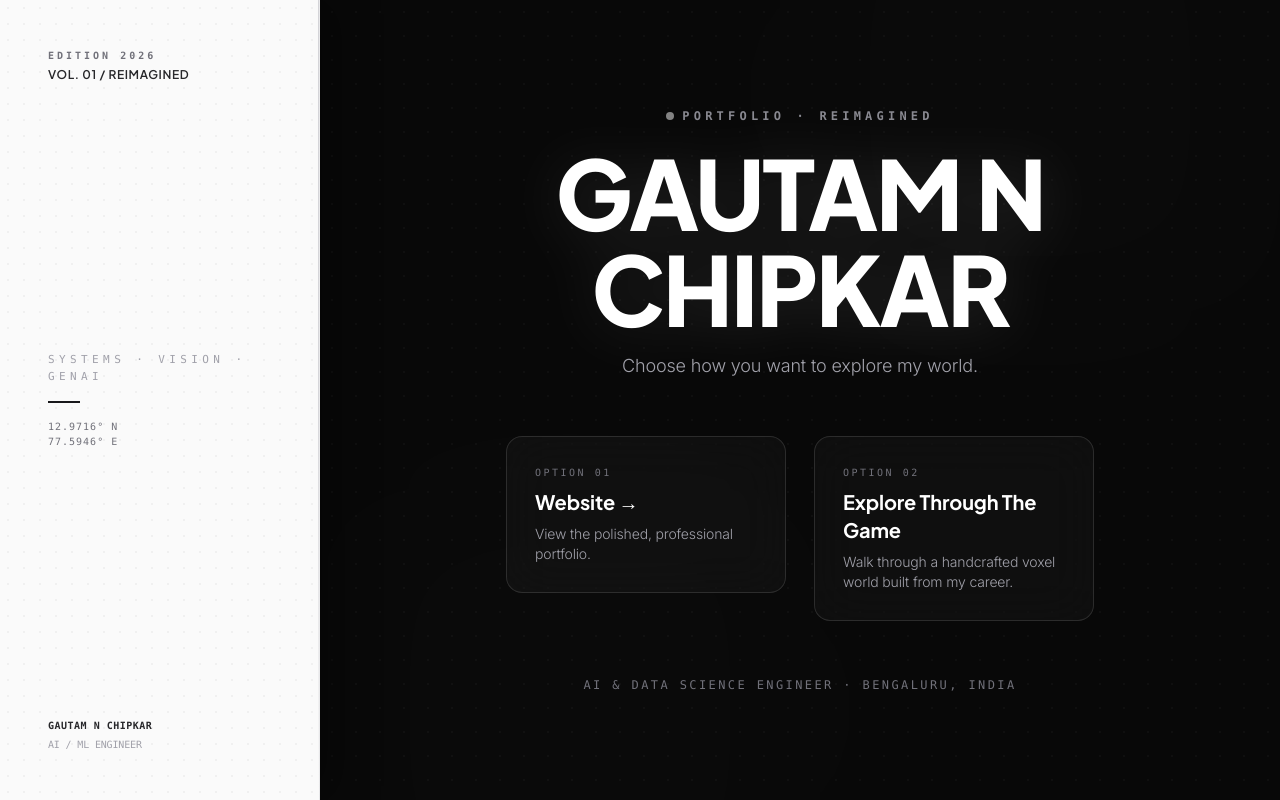
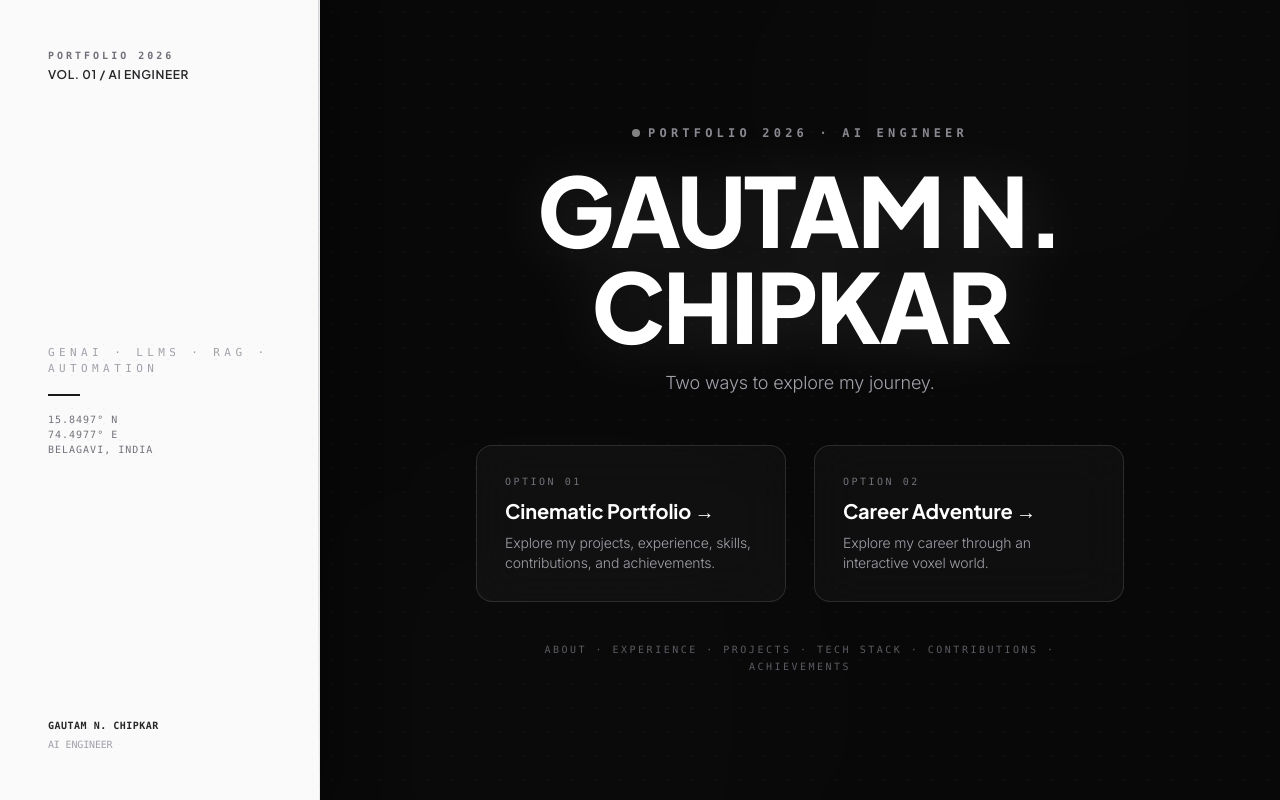
Before and after one commit to gee-46/VibeScroll-Portfolio, a Next.js app: page / in a window 1280 px wide. Built offline with nearby package versions, Linux system fonts and the light colour scheme; no server answers; a web font is replaced by a local one.

Commit message:
Update landing screen copy and AI Engineer positioning

```diff
--- a/src/components/ChooseWorld.tsx
+++ b/src/components/ChooseWorld.tsx
@@ -31,10 +31,10 @@ export default function ChooseWorld({ onSelectWebsite, onSelectGame }: ChooseWor
                     className="flex flex-col gap-1"
                 >
                     <span className="font-mono text-[10px] tracking-[0.3em] uppercase font-bold text-zinc-500">
-                        EDITION 2026
+                        PORTFOLIO 2026
                     </span>
                     <span className="font-grotesk text-xs tracking-wider font-semibold text-zinc-800">
-                        VOL. 01 / REIMAGINED
+                        VOL. 01 / AI ENGINEER
                     </span>
                 </motion.div>
 
@@ -46,11 +46,11 @@ export default function ChooseWorld({ onSelectWebsite, onSelectGame }: ChooseWor
                     className="my-auto py-8"
                 >
                     <div className="writing-mode-vertical font-mono text-[11px] tracking-[0.4em] uppercase text-zinc-400 font-medium">
-                        SYSTEMS · VISION · GENAI
+                        GENAI · LLMs · RAG · AUTOMATION
                     </div>
                     <div className="w-8 h-[2px] bg-zinc-900 my-4" />
                     <p className="font-mono text-[10px] tracking-widest text-zinc-500">
-                        12.9716° N<br />77.5946° E
+                        15.8497° N<br />74.4977° E<br />BELAGAVI, INDIA
                     </p>
                 </motion.div>
 
@@ -61,8 +61,8 @@ export default function ChooseWorld({ onSelectWebsite, onSelectGame }: ChooseWor
                     transition={{ duration: 0.7, delay: 0.4 }}
                     className="flex flex-col gap-1 text-[10px] font-mono text-zinc-400"
                 >
-                    <span className="text-zinc-800 font-semibold tracking-wider">GAUTAM N CHIPKAR</span>
-                    <span>AI / ML ENGINEER</span>
+                    <span className="text-zinc-800 font-semibold tracking-wider">GAUTAM N. CHIPKAR</span>
+                    <span>AI ENGINEER</span>
                 </motion.div>
             </div>
 
@@ -85,7 +85,7 @@ export default function ChooseWorld({ onSelectWebsite, onSelectGame }: ChooseWor
                         className="text-zinc-400 font-mono text-[10px] md:text-xs tracking-[0.35em] uppercase font-semibold mb-5 flex items-center gap-2"
                     >
                         <span className="w-2 h-2 rounded-full bg-white/80 animate-pulse" />
-                        PORTFOLIO · REIMAGINED
+                        PORTFOLIO 2026 · AI ENGINEER
                     </motion.div>
 
                     {/* Title */}
@@ -95,7 +95,7 @@ export default function ChooseWorld({ onSelectWebsite, onSelectGame }: ChooseWor
                         transition={{ duration: 0.8, delay: 0.35 }}
                         className="text-4xl sm:text-6xl md:text-7xl lg:text-8xl font-black tracking-tight mb-4 leading-[1.02] font-grotesk text-white drop-shadow-[0_4px_30px_rgba(255,255,255,0.12)]"
                     >
-                        GAUTAM N CHIPKAR
+                        GAUTAM N.<br className="sm:hidden" /> CHIPKAR
                     </motion.h1>
 
                     {/* Subtitle */}
@@ -103,9 +103,9 @@ export default function ChooseWorld({ onSelectWebsite, onSelectGame }: ChooseWor
                         initial={{ opacity: 0, y: 16 }}
                         animate={{ opacity: 1, y: 0 }}
                         transition={{ duration: 0.7, delay: 0.5 }}
-                        className="text-zinc-400 font-light text-sm sm:text-base md:text-lg max-w-lg mb-12 sm:mb-14 font-sans"
+                        className="text-zinc-400 font-light text-sm sm:text-base md:text-lg max-w-lg mb-10 sm:mb-12 font-sans"
                     >
-                        Choose how you want to explore my world.
+                        Two ways to explore my journey.
                     </motion.p>
 
                     {/* Choices Row */}
@@ -115,51 +115,55 @@ export default function ChooseWorld({ onSelectWebsite, onSelectGame }: ChooseWor
                         transition={{ duration: 0.7, delay: 0.65 }}
                         className="flex flex-col sm:flex-row gap-5 md:gap-7 justify-center items-stretch w-full max-w-2xl"
                     >
-                        {/* Option 01: Website */}
+                        {/* Option 01: Cinematic Portfolio */}
                         <Magnetic>
                             <button
                                 onClick={onSelectWebsite}
-                                className="group w-full sm:w-[280px] text-left p-6 md:p-7 rounded-2xl border border-white/[0.12] bg-white/[0.03] hover:bg-white/[0.08] hover:border-white/40 backdrop-blur-xl transition-all duration-300 hover:-translate-y-1 hover:shadow-[0_15px_40px_rgba(255,255,255,0.08)] focus:outline-none cursor-none"
+                                className="group w-full sm:w-[310px] text-left p-6 md:p-7 rounded-2xl border border-white/[0.12] bg-white/[0.03] hover:bg-white/[0.08] hover:border-white/40 backdrop-blur-xl transition-all duration-300 hover:-translate-y-1 hover:shadow-[0_15px_40px_rgba(255,255,255,0.08)] focus:outline-none cursor-none flex flex-col justify-between"
                             >
+                                <div>
                                     <span className="block text-[10px] tracking-[0.25em] text-zinc-500 font-mono uppercase mb-2 group-hover:text-zinc-300 transition-colors">
                                         OPTION 01
                                     </span>
                                     <span className="block font-bold text-lg md:text-xl text-white font-grotesk group-hover:text-white transition-colors">
-                                    Website →
+                                        Cinematic Portfolio →
                                     </span>
                                     <p className="text-xs md:text-sm text-zinc-400 font-light mt-2 leading-relaxed">
-                                    View the polished, professional portfolio.
+                                        Explore my projects, experience, skills, contributions, and achievements.
                                     </p>
+                                </div>
                             </button>
                         </Magnetic>
 
-                        {/* Option 02: Game */}
+                        {/* Option 02: Career Adventure */}
                         <Magnetic>
                             <button
                                 onClick={onSelectGame}
-                                className="group w-full sm:w-[280px] text-left p-6 md:p-7 rounded-2xl border border-white/[0.12] bg-white/[0.03] hover:bg-white/[0.08] hover:border-white/40 backdrop-blur-xl transition-all duration-300 hover:-translate-y-1 hover:shadow-[0_15px_40px_rgba(255,255,255,0.08)] focus:outline-none cursor-none"
+                                className="group w-full sm:w-[310px] text-left p-6 md:p-7 rounded-2xl border border-white/[0.12] bg-white/[0.03] hover:bg-white/[0.08] hover:border-white/40 backdrop-blur-xl transition-all duration-300 hover:-translate-y-1 hover:shadow-[0_15px_40px_rgba(255,255,255,0.08)] focus:outline-none cursor-none flex flex-col justify-between"
                             >
+                                <div>
                                     <span className="block text-[10px] tracking-[0.25em] text-zinc-500 font-mono uppercase mb-2 group-hover:text-zinc-300 transition-colors">
                                         OPTION 02
                                     </span>
                                     <span className="block font-bold text-lg md:text-xl text-white font-grotesk group-hover:text-white transition-colors">
-                                    Explore Through The Game
+                                        Career Adventure →
                                     </span>
                                     <p className="text-xs md:text-sm text-zinc-400 font-light mt-2 leading-relaxed">
-                                    Walk through a handcrafted voxel world built from my career.
+                                        Explore my career through an interactive voxel world.
                                     </p>
+                                </div>
                             </button>
                         </Magnetic>
                     </motion.div>
 
-                    {/* Footnote */}
+                    {/* Subtle Content Indicator */}
                     <motion.div
                         initial={{ opacity: 0 }}
                         animate={{ opacity: 1 }}
-                        transition={{ duration: 0.8, delay: 0.85 }}
-                        className="mt-12 md:mt-14 text-[10px] md:text-xs text-zinc-500 tracking-[0.2em] uppercase font-mono"
+                        transition={{ duration: 0.8, delay: 0.8 }}
+                        className="mt-8 sm:mt-10 text-[9px] md:text-[10px] text-zinc-500/80 tracking-[0.25em] uppercase font-mono max-w-xl mx-auto leading-relaxed"
                     >
-                        AI & DATA SCIENCE ENGINEER · BENGALURU, INDIA
+                        ABOUT · EXPERIENCE · PROJECTS · TECH STACK · CONTRIBUTIONS · ACHIEVEMENTS
                     </motion.div>
                 </div>
             </div>
```
Lines whose indentation alone changed are shown as unchanged.
